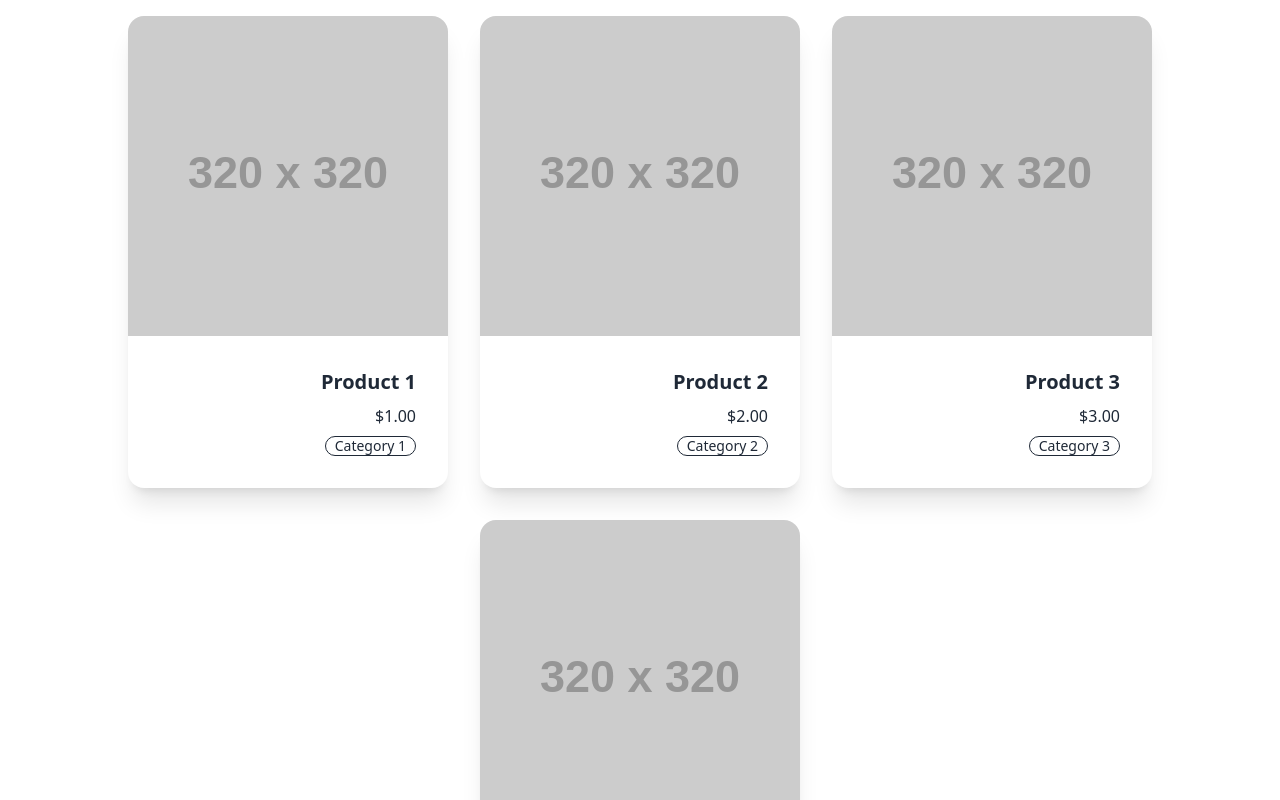
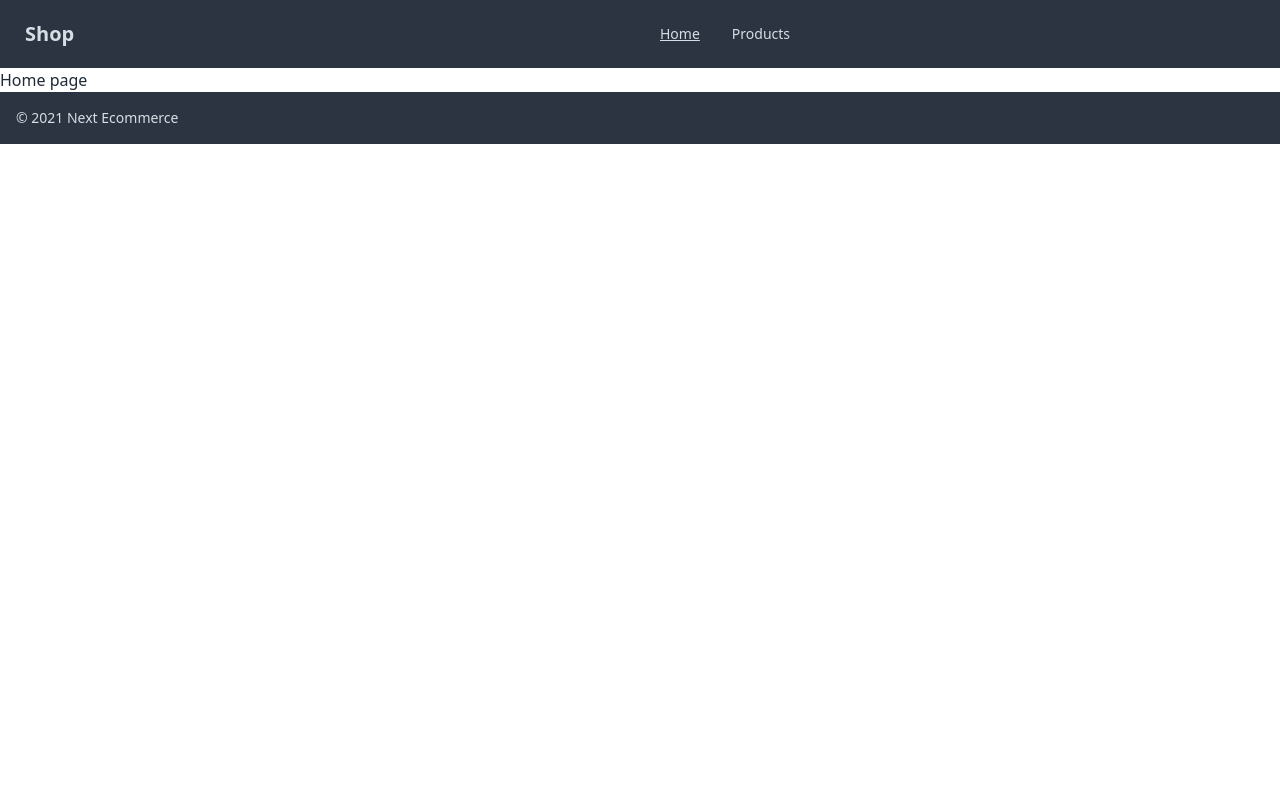
Before and after one commit to radoslawbiesek/next-ecommerce, a Next.js app: page / in a window 1280 px wide. Shown: the top 800 px of the page. Built offline with nearby package versions, Linux system fonts and the light colour scheme.

Commit message:
add navbar, footer and products list

```diff
--- a/next.config.mjs
+++ b/next.config.mjs
@@ -1,4 +1,13 @@
 /** @type {import('next').NextConfig} */
-const nextConfig = {};
+const nextConfig = {
+  logging: {
+    fetches: {
+      fullUrl: true,
+    },
+  },
+  experimental: {
+    typedRoutes: true,
+  },
+};
 
 export default nextConfig;
--- a/package.json
+++ b/package.json
@@ -11,9 +11,11 @@
     "format": "prettier --write ."
   },
   "dependencies": {
+    "clsx": "^2.1.0",
     "next": "14.1.0",
     "react": "^18",
-    "react-dom": "^18"
+    "react-dom": "^18",
+    "server-only": "^0.0.1"
   },
   "devDependencies": {
     "@tailwindcss/typography": "^0.5.10",
--- a/src/app/layout.tsx
+++ b/src/app/layout.tsx
@@ -1,5 +1,8 @@
 import type { Metadata } from "next";
 import "./globals.css";
+
+import { Navbar } from "@/ui/organisms/Navbar";
+import { Footer } from "@/ui/organisms/Footer";
 
 export const metadata: Metadata = {
   title: "Next Ecommerce",
@@ -13,7 +16,11 @@ export default function RootLayout({
 }>) {
   return (
     <html lang="en" data-theme="light">
-      <body className="h-screen p-4">{children}</body>
+      <body>
+        <Navbar />
+        <main className="h-full">{children}</main>
+        <Footer />
+      </body>
     </html>
   );
 }
--- a/src/app/page.tsx
+++ b/src/app/page.tsx
@@ -1,45 +1,3 @@
-import { type ProductItem } from "@/ui/types";
-import { ProductList } from "@/ui/organisms/ProductList";
-
-const PRODUCTS: ProductItem[] = [
-  {
-    id: "1",
-    name: "Product 1",
-    description: "Product 1 description",
-    category: "Category 1",
-    price: 100,
-    coverImage: { src: "https://via.placeholder.com/320x320", alt: "Product 1" },
-  },
-  {
-    id: "2",
-    name: "Product 2",
-    description: "Product 2 description",
-    category: "Category 2",
-    price: 200,
-    coverImage: { src: "https://via.placeholder.com/320x320", alt: "Product 2" },
-  },
-  {
-    id: "3",
-    name: "Product 3",
-    description: "Product 3 description",
-    category: "Category 3",
-    price: 300,
-    coverImage: { src: "https://via.placeholder.com/320x320", alt: "Product 3" },
-  },
-  {
-    id: "4",
-    name: "Product 4",
-    description: "Product 4 description",
-    category: "Category 4",
-    price: 400,
-    coverImage: { src: "https://via.placeholder.com/320x320", alt: "Product 4" },
-  },
-];
-
 export default function Home() {
-  return (
-    <section className="h-full">
-      <ProductList products={PRODUCTS} />
-    </section>
-  );
+  return <section className="h-full">Home page</section>;
 }
--- /dev/null
+++ b/src/app/products/[productId]/page.tsx
@@ -0,0 +1,20 @@
+import * as productsService from "@/services/products";
+import { ProductListItemCoverImage } from "@/ui/atoms/ProductListItemCoverImage";
+import { ProductListItemDescription } from "@/ui/atoms/ProductListItemDescription";
+
+export default async function Product({ params }: { params: { productId: string } }) {
+  const product = await productsService.getById(params.productId);
+
+  if (!product) {
+    return <section className="h-full">Product not found</section>;
+  }
+
+  return (
+    <section className="h-full">
+      <article className="card bg-base-100 shadow-xl">
+        <ProductListItemCoverImage {...product.coverImage} />
+        <ProductListItemDescription {...product} />
+      </article>
+    </section>
+  );
+}
--- /dev/null
+++ b/src/app/products/page.tsx
@@ -0,0 +1,49 @@
+import { Suspense } from "react";
+
+import { ProductList } from "@/ui/organisms/ProductList";
+import { Pagination } from "@/ui/organisms/Pagination";
+import * as productsService from "@/services/products";
+
+function parseSearchParams(searchParams: Record<string, string | string[] | undefined>) {
+  let page = 1;
+  if (typeof searchParams.page === "string" && !isNaN(parseInt(searchParams.page))) {
+    page = parseInt(searchParams.page);
+  }
+
+  return { page };
+}
+
+async function ProductsPagination({ page, perPage }: { page: number; perPage: number }) {
+  const count = await productsService.getCount();
+
+  return (
+    <div className="flex justify-center p-8">
+      <Pagination
+        total={count}
+        currentPage={page}
+        perPage={perPage}
+        generateHref={(page: number) => `/products?page=${page}`}
+      />
+    </div>
+  );
+}
+
+export default async function Products({
+  searchParams,
+}: {
+  searchParams: Record<string, string | string[] | undefined>;
+}) {
+  const perPage = 20;
+  const { page } = parseSearchParams(searchParams);
+
+  const products = await productsService.getAll(perPage, (page - 1) * perPage);
+
+  return (
+    <section className="h-full">
+      <ProductList products={products} />
+      <Suspense>
+        <ProductsPagination page={page} perPage={perPage} />
+      </Suspense>
+    </section>
+  );
+}
--- /dev/null
+++ b/src/services/products.ts
@@ -0,0 +1,65 @@
+import { type ProductItem } from "@/ui/types";
+
+type ResponseProductItem = {
+  id: string;
+  title: string;
+  price: number;
+  description: string;
+  category: string;
+  rating: {
+    rate: number;
+    count: number;
+  };
+  image: string;
+  longDescription: string;
+};
+
+export async function getAll(limit = 20, offset?: number): Promise<ProductItem[]> {
+  const url = new URL("https://naszsklep-api.vercel.app/api/products");
+  url.searchParams.set("take", limit.toString());
+  if (offset) {
+    url.searchParams.set("offset", offset.toString());
+  }
+
+  const response = await fetch(url.toString());
+  if (!response.ok) {
+    throw new Error("Something went wrong");
+  }
+  const products = (await response.json()) as ResponseProductItem[];
+
+  return products.map(transformProduct);
+}
+
+export async function getById(id: ResponseProductItem["id"]): Promise<ProductItem> {
+  const response = await fetch(`https://naszsklep-api.vercel.app/api/products/${id}`);
+  if (!response.ok) {
+    throw new Error("Something went wrong");
+  }
+
+  const product = (await response.json()) as ResponseProductItem;
+
+  return transformProduct(product);
+}
+
+export async function getCount(): Promise<number> {
+  const response = await fetch("https://naszsklep-api.vercel.app/api/products?take=10000", {
+    next: { revalidate: 3600 },
+  });
+  if (!response.ok) {
+    throw new Error("Something went wrong");
+  }
+  const products = (await response.json()) as ResponseProductItem[];
+
+  return products.length;
+}
+
+function transformProduct(product: ResponseProductItem): ProductItem {
+  return {
+    id: product.id,
+    name: product.title,
+    description: product.description,
+    category: product.category,
+    price: product.price,
+    coverImage: { src: product.image, alt: product.title },
+  };
+}
--- /dev/null
+++ b/src/ui/atoms/ActiveLink.tsx
@@ -0,0 +1,33 @@
+"use client";
+
+import { type Route } from "next";
+import Link from "next/link";
+import { usePathname } from "next/navigation";
+
+import clsx from "clsx";
+
+function checkIsActive(pathname: string, href: string, exact: boolean) {
+  if (exact) {
+    return pathname === href;
+  }
+
+  return pathname.split("/")[1] === href.split("/")[1];
+}
+
+type ActiveLinkProps = {
+  href: Route;
+  className?: string;
+  activeClassName: string;
+  exact?: boolean;
+  children: React.ReactNode;
+};
+export function ActiveLink({ href, children, className, activeClassName, exact = false }: ActiveLinkProps) {
+  const pathname = usePathname();
+  const isActive = checkIsActive(pathname, href, exact);
+
+  return (
+    <Link href={href} className={clsx(className, { [activeClassName]: isActive })} aria-current={isActive}>
+      {children}
+    </Link>
+  );
+}
--- a/src/ui/molecules/ProductListItem.tsx
+++ b/src/ui/molecules/ProductListItem.tsx
@@ -1,16 +1,20 @@
+import Link from "next/link";
+
 import { ProductListItemDescription } from "@/ui/atoms/ProductListItemDescription";
 import { ProductListItemCoverImage } from "@/ui/atoms/ProductListItemCoverImage";
 import { type ProductItem } from "@/ui/types";
 
 type ProductListItemProps = ProductItem;
 
-export function ProductListItem({ coverImage, name, category, price }: ProductListItemProps) {
+export function ProductListItem({ coverImage, name, category, price, id }: ProductListItemProps) {
   return (
     <li className="w-80">
-      <article className="card bg-base-100 shadow-xl">
-        <ProductListItemCoverImage {...coverImage} />
-        <ProductListItemDescription name={name} category={category} price={price} />
-      </article>
+      <Link href={`/products/${id}`}>
+        <article className="card bg-base-100 shadow-xl">
+          <ProductListItemCoverImage {...coverImage} />
+          <ProductListItemDescription name={name} category={category} price={price} />
+        </article>
+      </Link>
     </li>
   );
 }
--- /dev/null
+++ b/src/ui/organisms/Footer.tsx
@@ -0,0 +1,11 @@
+import "server-only";
+
+export function Footer() {
+  return (
+    <footer className="footer items-center bg-neutral p-4 text-neutral-content">
+      <div className="text-center">
+        <p>© 2021 Next Ecommerce</p>
+      </div>
+    </footer>
+  );
+}
--- /dev/null
+++ b/src/ui/organisms/Navbar.tsx
@@ -0,0 +1,33 @@
+import "server-only";
+
+import Link from "next/link";
+
+import { ActiveLink } from "@/ui/atoms/ActiveLink";
+
+const LINKS = [
+  { label: "Home", href: "/" },
+  { label: "Products", href: "/products" },
+] as const;
+
+export function Navbar() {
+  return (
+    <div className="navbar bg-neutral text-neutral-content">
+      <div className="navbar-start">
+        <Link href="/" className="btn btn-ghost text-xl">
+          Shop
+        </Link>
+      </div>
+      <div className="navbar-center lg:flex">
+        <ul className="menu menu-horizontal px-1">
+          {LINKS.map((link) => (
+            <li key={link.href}>
+              <ActiveLink href={link.href} activeClassName="underline">
+                {link.label}
+              </ActiveLink>
+            </li>
+          ))}
+        </ul>
+      </div>
+    </div>
+  );
+}
--- /dev/null
+++ b/src/ui/organisms/Pagination.tsx
@@ -0,0 +1,78 @@
+import "server-only";
+
+import { type Route } from "next";
+import Link from "next/link";
+
+import clsx from "clsx";
+
+type PaginationProps = {
+  total: number;
+  currentPage: number;
+  perPage: number;
+  generateHref: (page: number) => Route;
+};
+
+const SIBLINGS = 1;
+const BOUNDARIES = 1;
+const COUNT = 10;
+
+function range(start: number, end: number) {
+  return Array.from({ length: end - start + 1 }, (_, i) => start + i);
+}
+
+const DOTS = "...";
+export function generatePages(count: number, total: number, currentPage: number): (string | number)[] {
+  if (total <= count) {
+    return range(1, total);
+  }
+
+  const leftSiblingIndex = Math.max(currentPage - SIBLINGS, BOUNDARIES);
+  const rightSiblingIndex = Math.min(currentPage + SIBLINGS, total - BOUNDARIES);
+
+  const shouldShowLeftDots = leftSiblingIndex > BOUNDARIES + 2;
+  const shouldShowRightDots = rightSiblingIndex < total - (BOUNDARIES + 1);
+
+  if (!shouldShowLeftDots && shouldShowRightDots) {
+    const leftItemCount = 2 * SIBLINGS + BOUNDARIES + 2;
+    return [...range(1, leftItemCount), DOTS, ...range(total - (BOUNDARIES - 1), total)];
+  }
+
+  if (shouldShowLeftDots && !shouldShowRightDots) {
+    const rightItemCount = 2 * SIBLINGS + BOUNDARIES + 1;
+    return [...range(1, BOUNDARIES), DOTS, ...range(total - rightItemCount, total)];
+  }
+
+  return [1, DOTS, ...range(leftSiblingIndex, rightSiblingIndex), DOTS, ...range(total - BOUNDARIES + 1, total)];
+}
+
+export function Pagination({ total, perPage, currentPage, generateHref }: PaginationProps) {
+  const totalPages = Math.ceil(total / perPage);
+  const pages = generatePages(COUNT, totalPages, currentPage);
+
+  return (
+    <nav className="join" aria-label="Pagination">
+      {pages.map((page, index) => {
+        const baseClassName = "btn join-item";
+        const isLink = typeof page === "number";
+
+        if (!isLink) {
+          return (
+            <button disabled key={`${page}-${index}`} className={clsx(baseClassName, "btn-disabled")}>
+              {page}
+            </button>
+          );
+        }
+
+        return (
+          <Link
+            key={page}
+            className={clsx(baseClassName, { "btn-active": page === currentPage })}
+            href={generateHref(page)}
+          >
+            {page}
+          </Link>
+        );
+      })}
+    </nav>
+  );
+}
```
Also changed, not shown: 1 other file (tests, documents, lock files or other folders).
